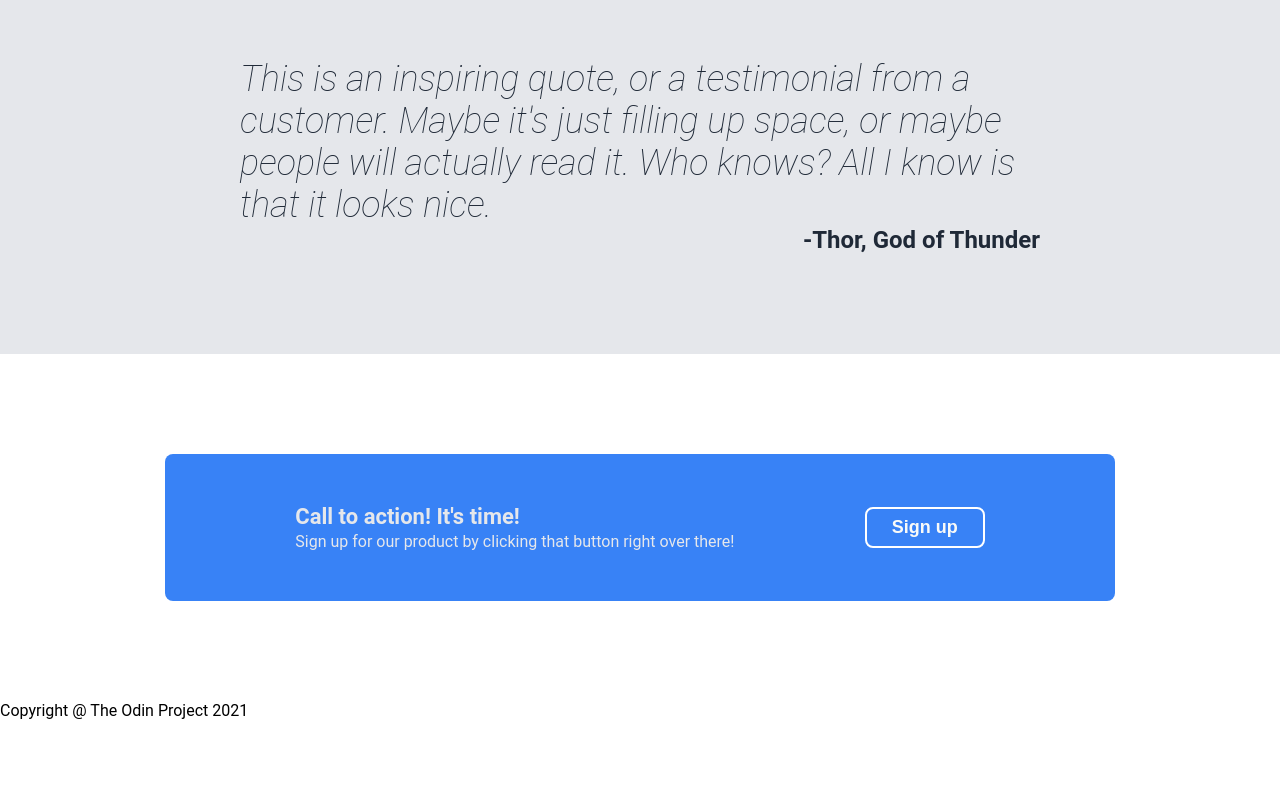
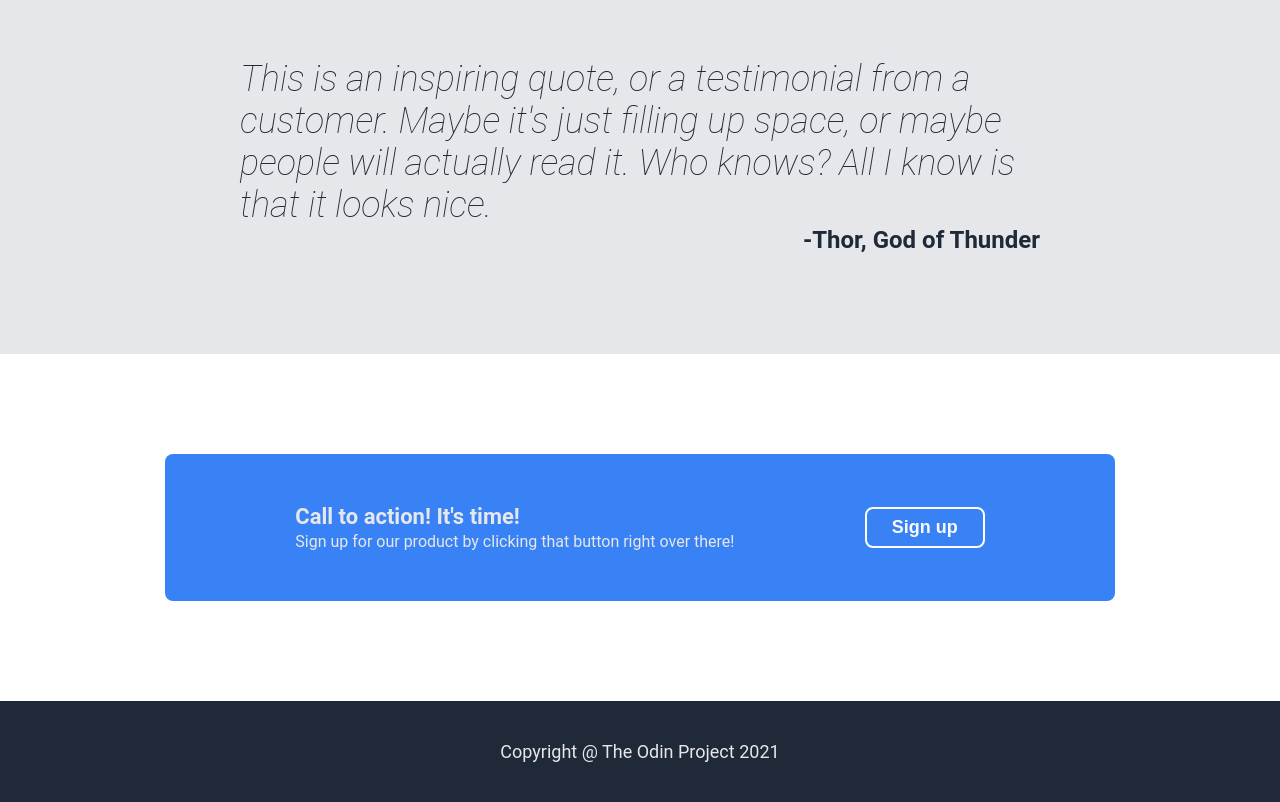
Before and after one commit to teguz2000/foundations-landing-page, a plain HTML site: page index.html in a window 1280 px wide. Shown: the part 1062-1864 px from the top of the page. Before the commit the page ends 1782 px from the top, so only its background shows below. Drawn offline with Linux system fonts and the light colour scheme.

Commit message:
Done the footer part

```diff
--- a/css/style.css
+++ b/css/style.css
@@ -202,3 +202,15 @@ body {
     border: 2px solid #ffffff;
     font-size: 18px;
 }
+
+.footer {
+    display: flex;
+    justify-content: center;
+    align-content: center;
+    text-align: center;
+    flex: 1 1 auto;
+    background-color: #1F2937;
+    padding: 40px 0px 40px 0px;
+    font-size: 18px;
+    color: #E5E7EB;
+}
```
